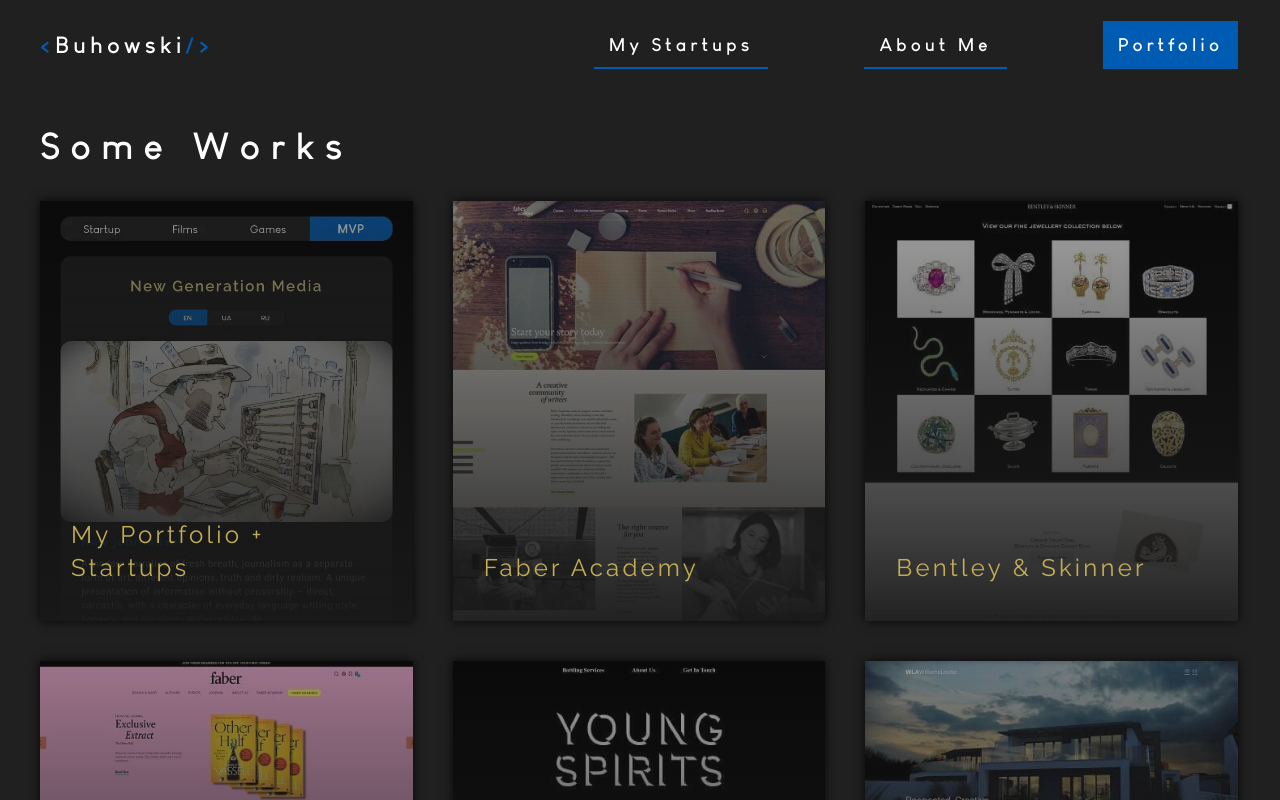
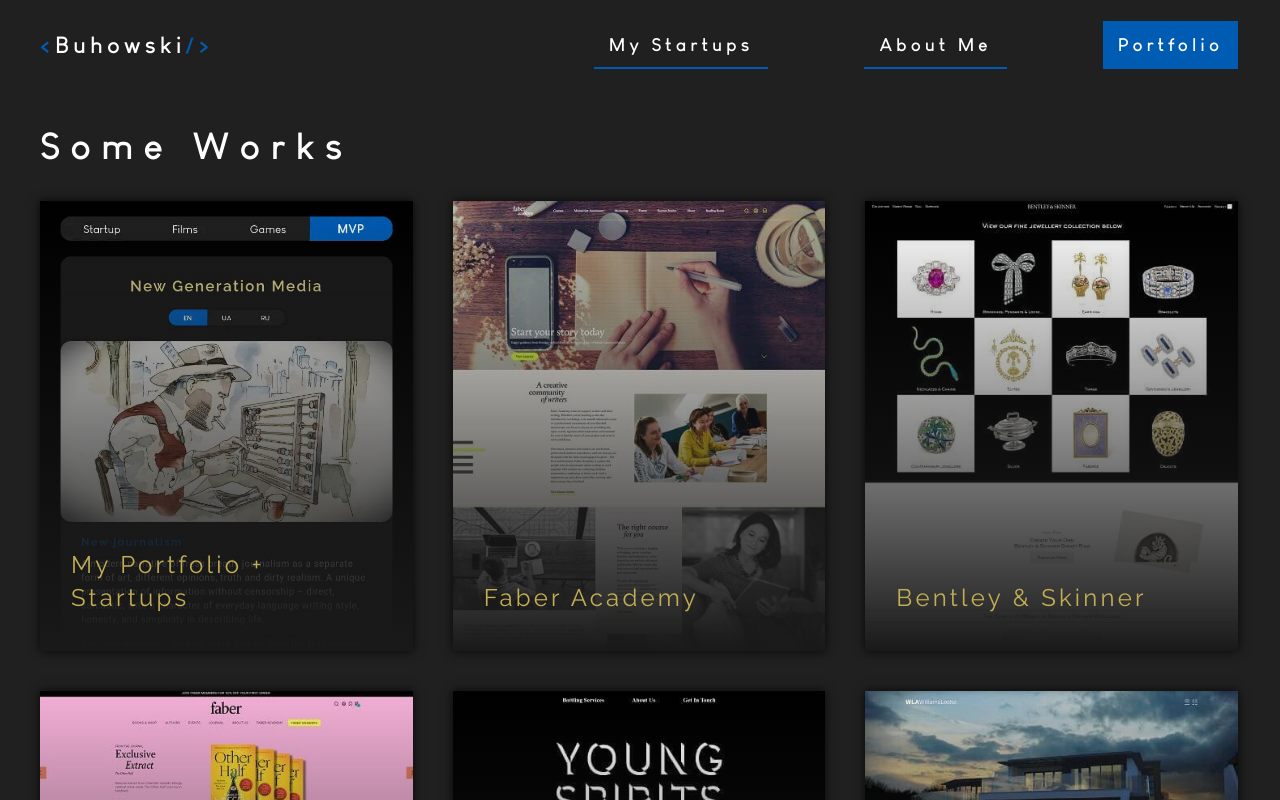
Before and after one commit to buhowski/react-typescript, a React (Create React App) app: page /projects in a window 1280 px wide. Built offline with nearby package versions, Linux system fonts and the light colour scheme.

Commit message:
fix shadows projecs

```diff
--- a/src/pages/projects/Projects.scss
+++ b/src/pages/projects/Projects.scss
@@ -9,7 +9,7 @@
 	position: relative;
 	z-index: 0;
 	width: calc(100% / 3 - 80px / 3);
-	height: 420px;
+	height: 450px;
 	flex-shrink: 0;
 	margin-right: 40px;
 	margin-bottom: 40px;
@@ -56,11 +56,6 @@
 			transform: translateY(-10px);
 		}
 
-		.project-link {
-			background-size: 100% 500px;
-			background-position: 0 -50px;
-		}
-
 		.project-name span {
 			animation: LowLine 0.4s infinite;
 		}
@@ -104,9 +99,8 @@
 .project-link {
 	width: 100%;
 	height: 100%;
-	background: linear-gradient(0deg, $darker 6%, transparent 100%);
-	background-size: 100% 800px;
-	background-position: 0 -300px;
+	background: linear-gradient(0deg, $darker, transparent);
+
 	transform: translateZ(1px);
 	transition: 0.3s ease;
 }
```
